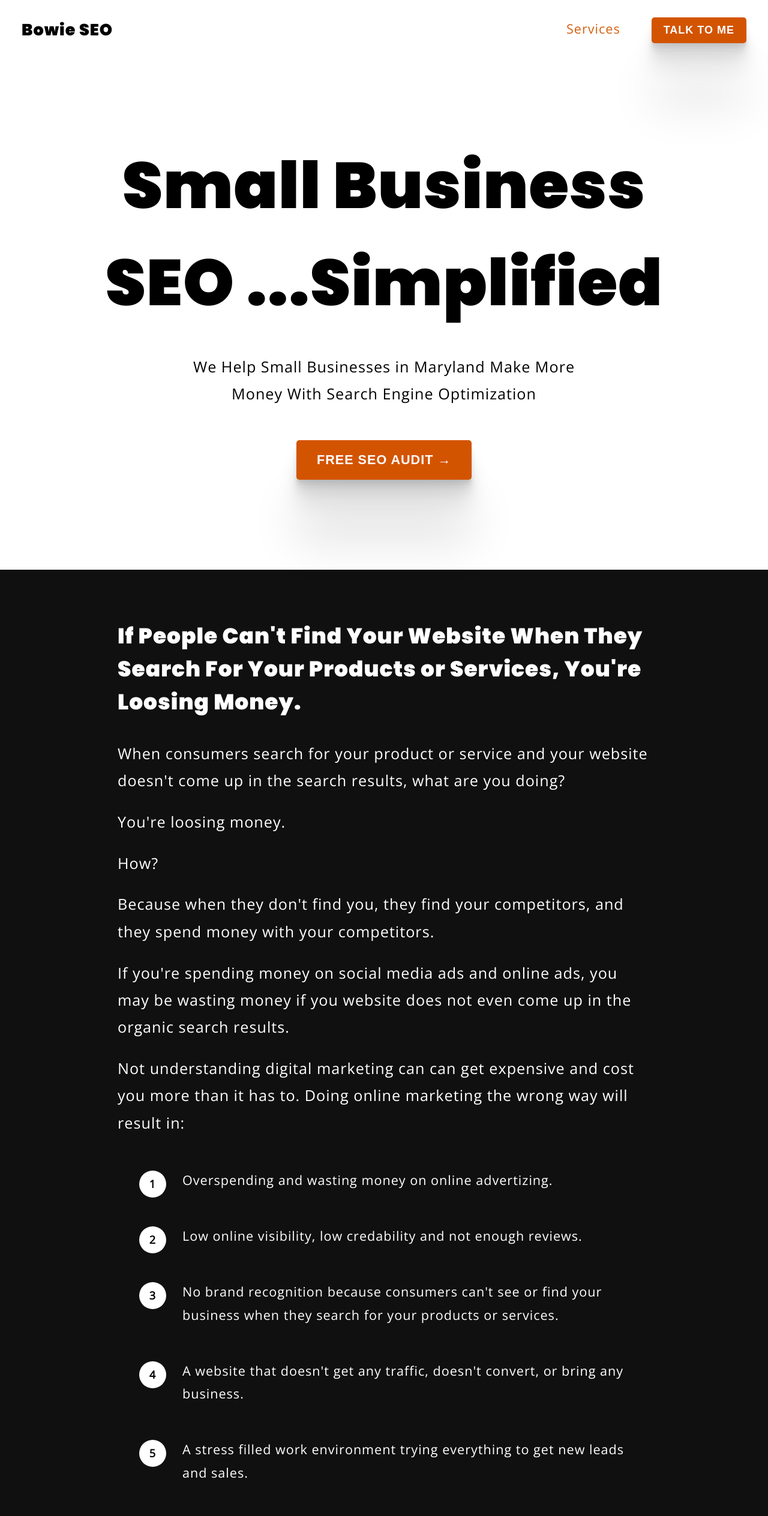
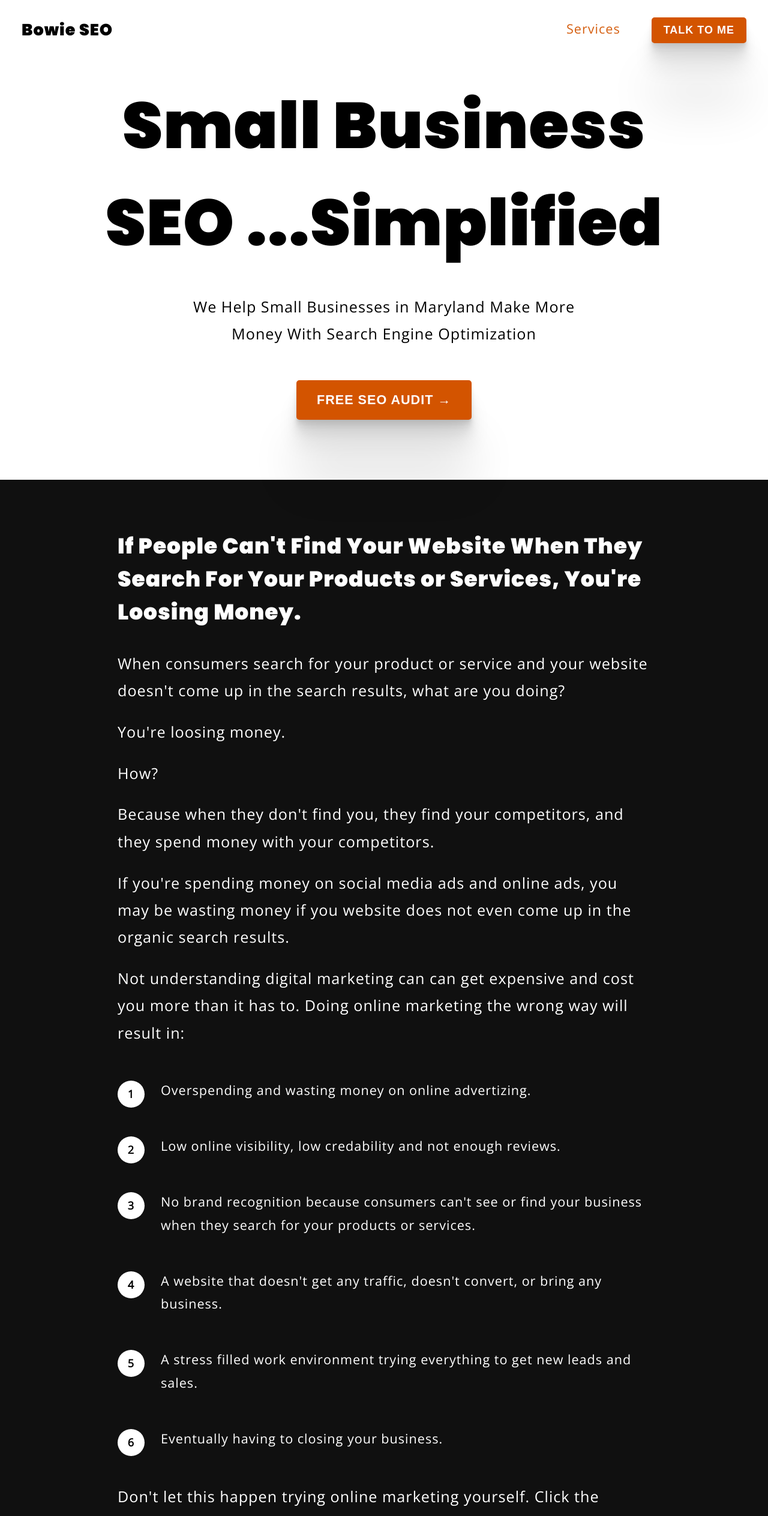
Before and after one commit to kgb4000/bowie-digital, a Next.js app: page / in a window 1280 px wide. Shown: the top 2528 px of the page at 60% size. Built offline with nearby package versions, Linux system fonts and the light colour scheme.

Commit message:
Changed css

```diff
--- a/components/herobox.js
+++ b/components/herobox.js
@@ -53,11 +53,6 @@ const Hero = styled.div`
     }
   }
 
-  @media (orientation: landscape) {
-    margin-top: 50px;
-    padding-bottom: 100px;
-  }
-
   @media (min-width: 768px) {
     h2 {
       font-size: 4rem;
--- a/components/main.js
+++ b/components/main.js
@@ -21,11 +21,6 @@ const Main = styled.div`
   li {
     margin-left: 1.2rem;
   }
-
-  ul,
-  ol {
-    margin-left: 2rem;
-  }
 `
 
 export default Main
--- a/pages/local-seo.js
+++ b/pages/local-seo.js
@@ -392,7 +392,9 @@ export default function LocalSEO() {
             website ranking.
           </p>
         </div>
-        <Ready />
+        <div className="container">
+          <Ready />
+        </div>
       </Main>
       <Footer />
     </>
--- a/styles/globals.css
+++ b/styles/globals.css
@@ -174,6 +174,7 @@ textarea {
   width: 100%;
   margin: 0.5rem 0;
   padding: 1rem;
+  font-size: 16px;
 }
 
 .form-input {
```
